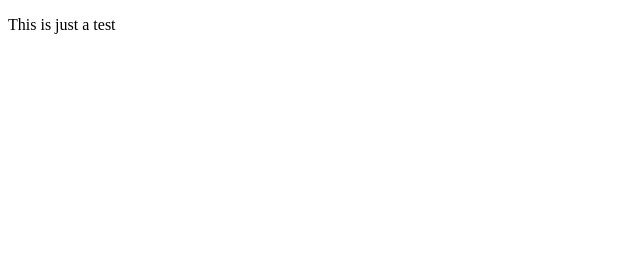
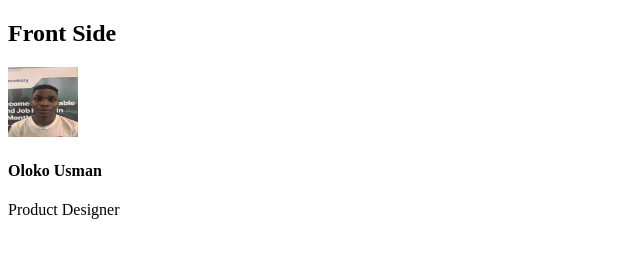
Before and after one commit to ajalakayode/assessment2_group, a plain HTML site: page index.html in a window 1280 px wide. Shown: the whole page, without its empty margins (0-640 px from the left). Drawn offline with Linux system fonts and the light colour scheme.

Commit message:
feat: add the basic classes to t he html and uploaded photo of yomi

```diff
--- a/index.html
+++ b/index.html
@@ -8,6 +8,16 @@
     <link rel="shortcut icon" href="./favicon.ico" type="image/x-icon">
 </head>
 <body>
-    <p>This is just a test</p>
+    <div class="card">
+        <div class="card-inner">
+            <div class="card-front">
+
+            <!-- Place all front face content below this line -->
+                <h2>Front Side</h2>
+                <div class="team-mem">
+					<img src="./yomi.jpeg" width="70px" height="70px">
+					<h4>Oloko Usman</h4>
+					<p>Product Designer</p>
+				</div>
 </body>
 </html>
```
Also changed, not shown: emma.jpeg (added), kay.jpeg (added), sam.jpeg (added), yomi.jpeg (added).
